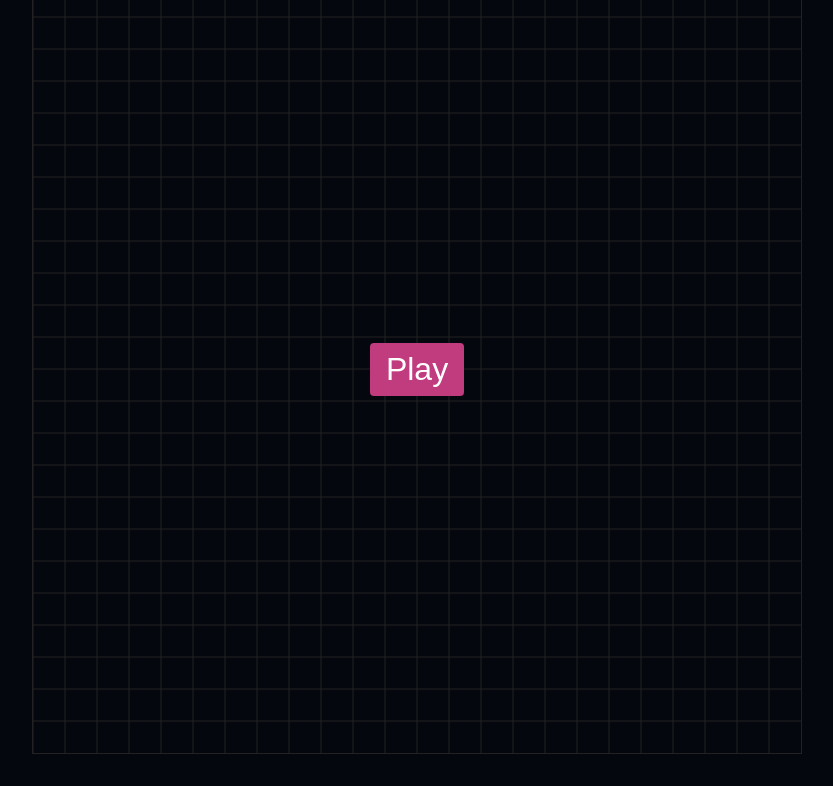
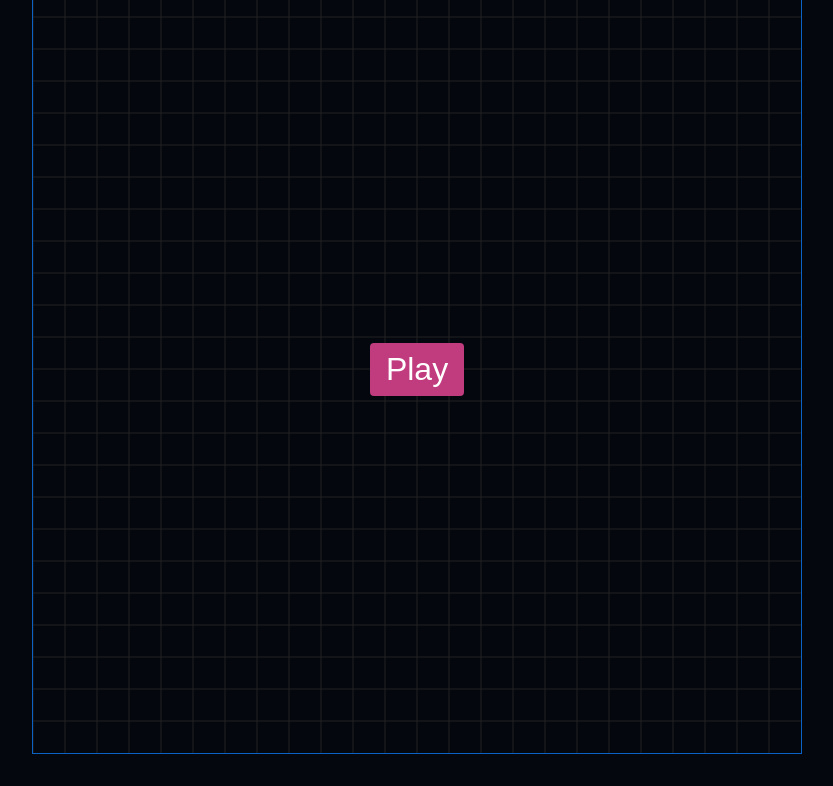
Before and after one commit to dtgreene/classic-snake, a plain HTML site: page index.html in a window 1280 px wide. Shown: the part 139-925 px from the top of the page, without its empty margins (223-1056 px from the left). Drawn offline with Linux system fonts and the light colour scheme.

Commit message:
Change border color

```diff
--- a/index.css
+++ b/index.css
@@ -39,7 +39,7 @@ body {
 }
 
 canvas {
-  border: 1px solid #222;
+  border: 1px solid #0b62c4;
 }
 
 #play-btn {
--- a/index.js
+++ b/index.js
@@ -10,7 +10,6 @@ const cells = [];
 const colRows = canvasWH / cellSize;
 const cellImage = new Image();
 const foodImage = new Image();
-const twoPI = Math.PI * 2;
 
 const Direction = {
   UP: 0,
@@ -129,6 +128,10 @@ function loadImages(images) {
       image.onload = loadHandler;
     });
   });
+}
+
+function remap(n, start1, stop1, start2, stop2) {
+  return ((n - start1) / (stop1 - start1)) * (stop2 - start2) + start2;
 }
 
 function randomizeSnake() {
```
